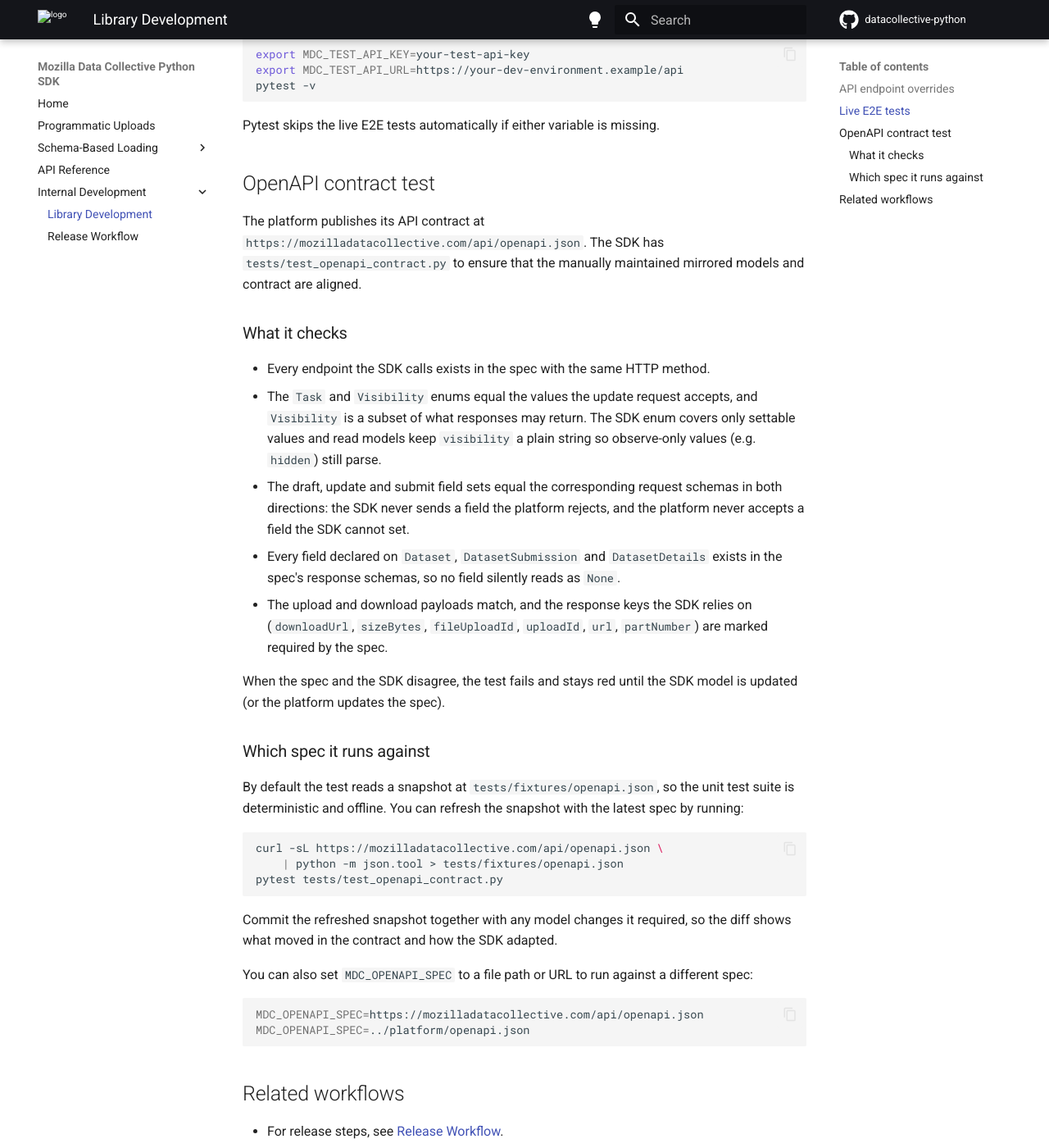
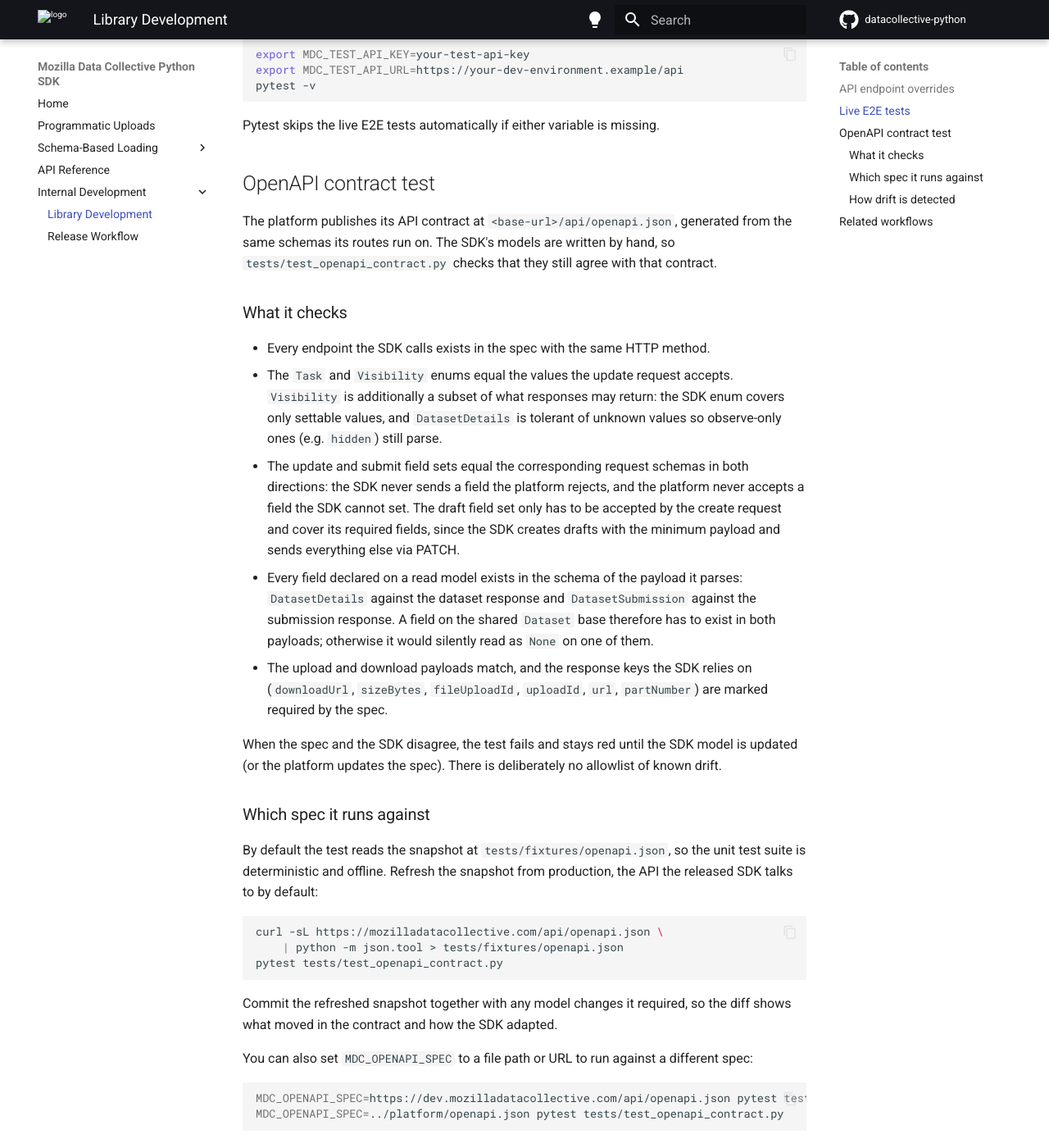
Before and after one commit to Mozilla-Data-Collective/datacollective-python, an MkDocs documentation site: the page built from docs/library_development.md, in a window 1280 px wide and 1400 px high, scrolled down 904 px. Shown: the whole window at 82% size. Built offline with MkDocs 1.6.1 and Material for MkDocs 9.7.7, drawn with Linux system fonts in a browser that asks for light colours; comment, search, counter and statistics services are not loaded; some of the changed text lies outside the part shown.

Commit message:
Update docs

````diff
--- a/docs/library_development.md
+++ b/docs/library_development.md
@@ -46,34 +46,39 @@
 
 ## OpenAPI contract test
 
-The platform publishes its API contract at `https://mozilladatacollective.com/api/openapi.json`.
-The SDK has `tests/test_openapi_contract.py` to ensure that the manually maintained mirrored models
-and contract are aligned.
+The platform publishes its API contract at `<base-url>/api/openapi.json`, generated from
+the same schemas its routes run on. The SDK's models are written by hand, so
+`tests/test_openapi_contract.py` checks that they still agree with that contract.
 
 ### What it checks
 
 - Every endpoint the SDK calls exists in the spec with the same HTTP method.
-- The `Task` and `Visibility` enums equal the values the update request accepts,
-  and `Visibility` is a subset of what responses may return. The SDK enum covers
-  only settable values and read models keep `visibility` a plain string so
-  observe-only values (e.g. `hidden`) still parse.
-- The draft, update and submit field sets equal the corresponding request schemas
-  in both directions: the SDK never sends a field the platform rejects, and the
-  platform never accepts a field the SDK cannot set.
-- Every field declared on `Dataset`, `DatasetSubmission` and `DatasetDetails`
-  exists in the spec's response schemas, so no field silently reads as `None`.
+- The `Task` and `Visibility` enums equal the values the update request accepts.
+  `Visibility` is additionally a subset of what responses may return: the SDK enum
+  covers only settable values, and `DatasetDetails` is tolerant of unknown values so
+  observe-only ones (e.g. `hidden`) still parse.
+- The update and submit field sets equal the corresponding request schemas in both
+  directions: the SDK never sends a field the platform rejects, and the platform never
+  accepts a field the SDK cannot set. The draft field set only has to be accepted by the
+  create request and cover its required fields, since the SDK creates drafts with the
+  minimum payload and sends everything else via PATCH.
+- Every field declared on a read model exists in the schema of the payload it parses:
+  `DatasetDetails` against the dataset response and `DatasetSubmission` against the
+  submission response. A field on the shared `Dataset` base therefore has to exist in
+  both payloads; otherwise it would silently read as `None` on one of them.
 - The upload and download payloads match, and the response keys the SDK relies
   on (`downloadUrl`, `sizeBytes`, `fileUploadId`, `uploadId`, `url`, `partNumber`)
   are marked required by the spec.
 
 When the spec and the SDK disagree, the test fails and stays red until the SDK model is
-updated (or the platform updates the spec).
+updated (or the platform updates the spec). There is deliberately no allowlist of known
+drift.
 
 ### Which spec it runs against
 
-By default the test reads a snapshot at `tests/fixtures/openapi.json`,
-so the unit test suite is deterministic and offline. You can refresh the snapshot with
-the latest spec by running:
+By default the test reads the snapshot at `tests/fixtures/openapi.json`, so the unit
+test suite is deterministic and offline. Refresh the snapshot from production, the API the
+released SDK talks to by default:
 
 ```bash
 curl -sL https://mozilladatacollective.com/api/openapi.json \
@@ -87,9 +92,22 @@
 You can also set `MDC_OPENAPI_SPEC` to a file path or URL to run against a different spec:
 
 ```bash
-MDC_OPENAPI_SPEC=https://mozilladatacollective.com/api/openapi.json
-MDC_OPENAPI_SPEC=../platform/openapi.json
+MDC_OPENAPI_SPEC=https://dev.mozilladatacollective.com/api/openapi.json pytest tests/test_openapi_contract.py  # upcoming changes
+MDC_OPENAPI_SPEC=../platform/openapi.json pytest tests/test_openapi_contract.py
 ```
+
+### How drift is detected
+
+The platform is allowed to change its API before the SDK catches up, so nothing here
+gates platform merges. Instead:
+
+- **SDK pull requests** run the contract test against the snapshot (`tests.yml`). This
+  is the only place the test blocks anything: an SDK change that disagrees with the
+  recorded contract.
+- **`openapi-contract.yml`** runs the test against the live production spec daily and on
+  `workflow_dispatch` (optionally with a different `spec_url`, e.g. dev, to preview
+  upcoming changes). When it goes red, production has moved: refresh the snapshot as
+  above, adapt the models and open a PR.
 
 ## Related workflows
 
````
Also changed, not shown: CONTRIBUTING.md (+3 -2 lines).
